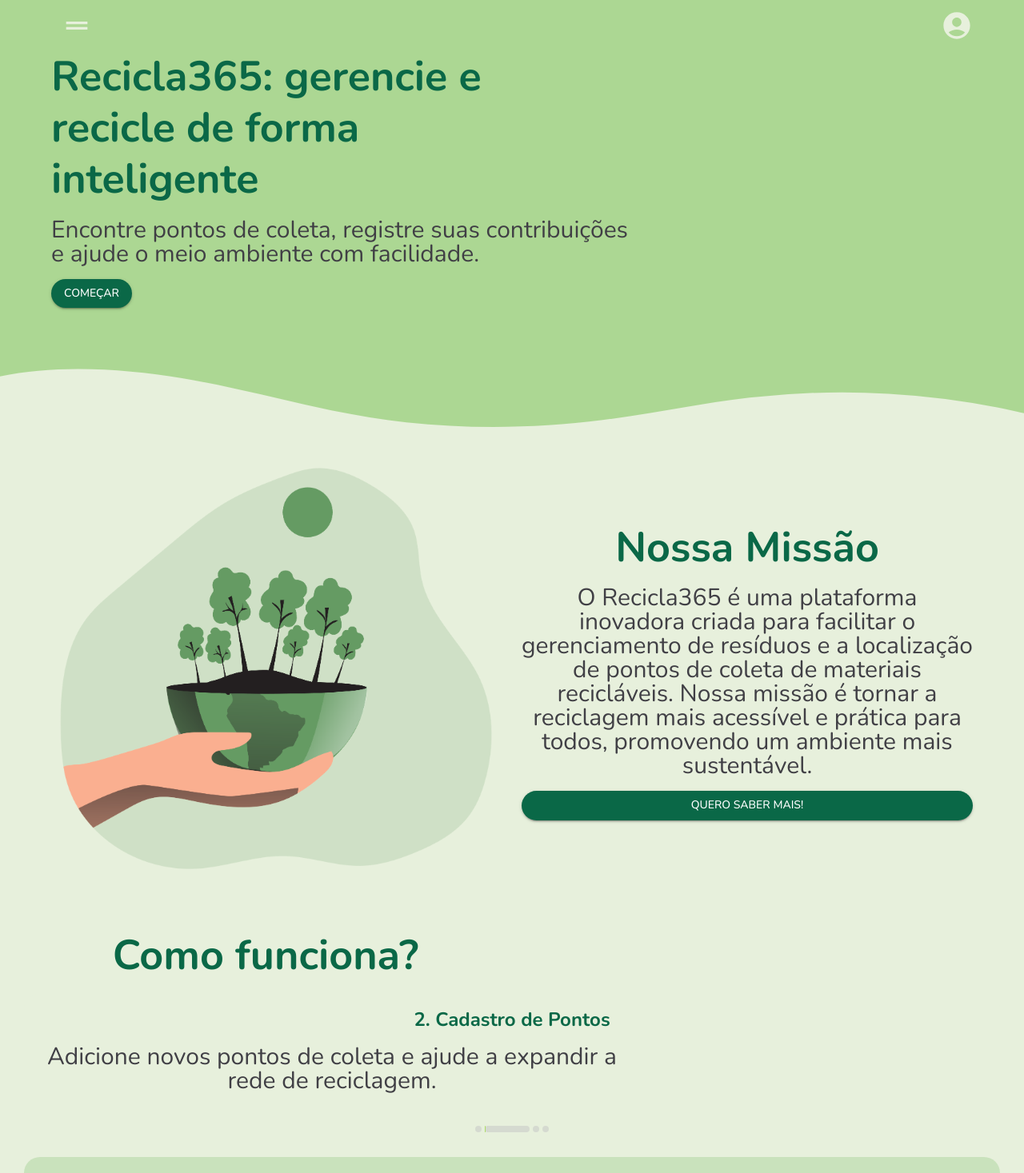
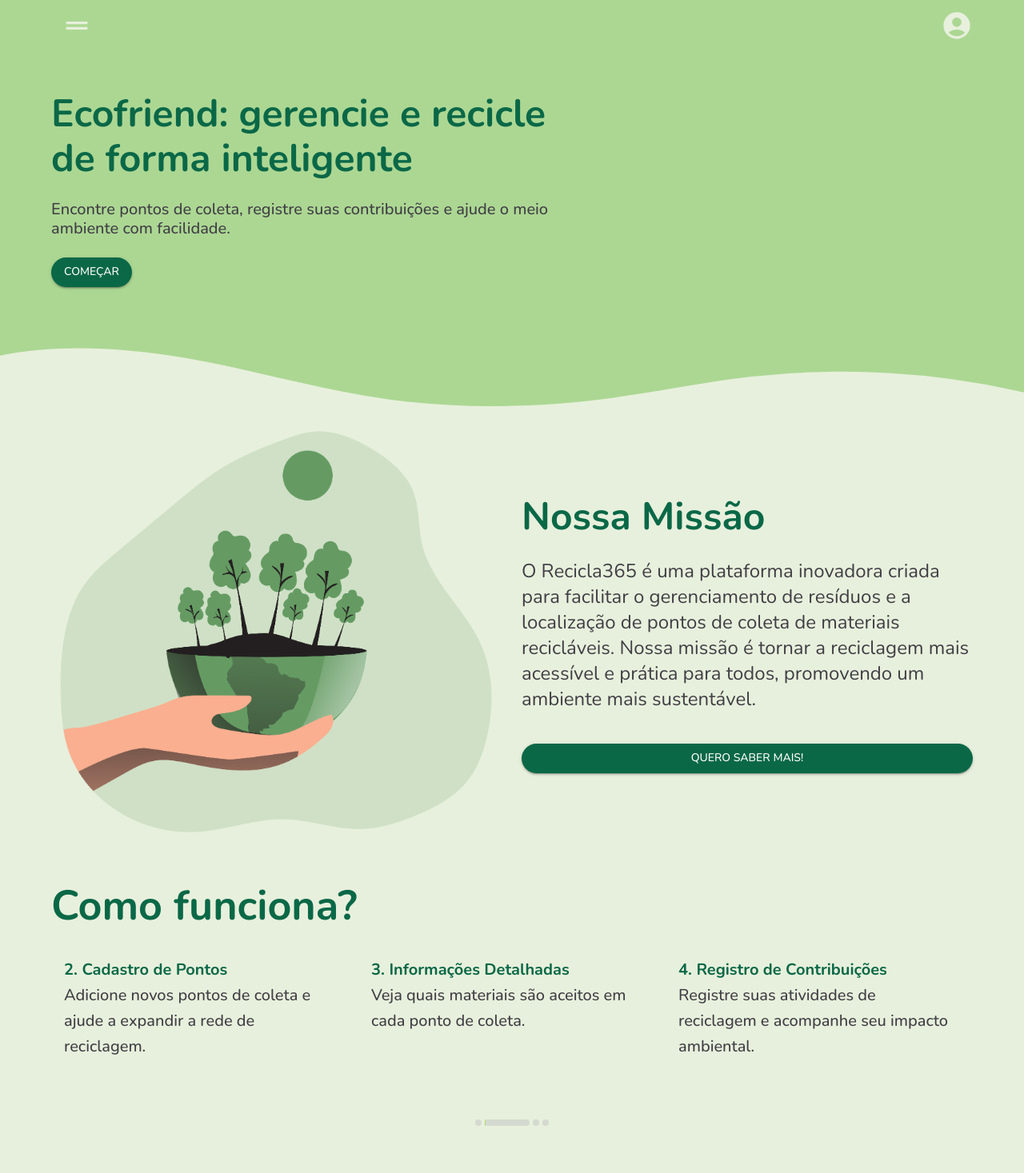
Before and after one commit to vhasckel/ecofriend, a React (Vite) app: page / in a window 1280 px wide. Shown: the top 1467 px of the page at 80% size. Built offline with nearby package versions, Linux system fonts and the light colour scheme.

Commit message:
fix: desktop layout

```diff
--- a/src/App.css
+++ b/src/App.css
@@ -2,4 +2,9 @@
     padding: 0;
     margin: 0;
     box-sizing: border-box;
+
 }
+
+body {
+    background-color: #E7F0DC;
+}
--- a/src/components/CustomArrow/CustomArrow.jsx
+++ b/src/components/CustomArrow/CustomArrow.jsx
@@ -15,7 +15,7 @@
   top: "50%",
   transform: "translateY(-50%)",
   zIndex: 1,
-  left: isLeft ? "12px" : "unset",
+  left: isLeft ? "1px" : "unset",
   right: isLeft ? "unset" : "12px",
 }));
 
--- a/src/components/CustomCard/CustomCard.jsx
+++ b/src/components/CustomCard/CustomCard.jsx
@@ -1,26 +1,49 @@
-import { Box, Card, CardContent, styled } from "@mui/material";
+import { Box, Card, CardContent, Typography, styled } from "@mui/material";
+import PropTypes from "prop-types";
 import Paragraph from "../Paragraph/Paragraph";
 import Subtitle from "../Subtitle/Subtitle";
+import theme from "../../theme/theme";
 
-const CustomCard = ({ title, paragraph, isFunctionalities }) => {
-  const CardStyled = styled(Card)(({ theme }) => ({
+const CardStyled = styled(Card)(({ theme, isFunctionalities }) => ({
   backgroundColor: isFunctionalities
     ? theme.palette.customColors.lightGreen
     : theme.palette.customColors.cardGreen,
-    margin: "0 10px",
+  marginRight: "10px",
   boxShadow: "none",
   textAlign: isFunctionalities ? "center" : "left",
+  fontSize: isFunctionalities ? "24px" : "16px",
+  [theme.breakpoints.up("sm")]: {
+    textAlign: "left",
+  },
 }));
-  return (
+
+const CustomCard = ({ subtitle, paragraph, isFunctionalities, variant }) => (
   <Box sx={{ minWidth: 275 }}>
     <CardStyled isFunctionalities={isFunctionalities}>
       <CardContent>
-          <Subtitle text={title} />
-          <Paragraph text={paragraph} />
+        <Typography
+          variant="h6"
+          fontWeight={700}
+          color={theme.palette.primary.main}
+        >
+          {subtitle}
+        </Typography>
+        <Typography variant={variant} color={theme.palette.customColors.text}>
+          {paragraph}
+        </Typography>
       </CardContent>
     </CardStyled>
   </Box>
 );
+
+CustomCard.propTypes = {
+  subtitle: PropTypes.string.isRequired,
+  paragraph: PropTypes.string.isRequired,
+  isFunctionalities: PropTypes.bool,
+};
+
+CustomCard.defaultProps = {
+  isFunctionalities: false,
 };
 
 export default CustomCard;
--- a/src/components/Footer/Footer.jsx
+++ b/src/components/Footer/Footer.jsx
@@ -1,5 +1,6 @@
-import { Box, Typography, Container, styled } from "@mui/material";
+import { Box, Container, Typography, styled } from "@mui/material";
 import Paragraph from "../Paragraph/Paragraph";
+import theme from "../../theme/theme";
 
 const BoxStyled = styled(Box)(({ theme }) => ({
   backgroundColor: theme.palette.customColors.mediumGreen,
@@ -11,9 +12,9 @@
   return (
     <BoxStyled component="footer">
       <Container maxWidth="lg">
-        <Paragraph
-          text={"© 2024 Recicla365. Todos os direitos reservados."}
-        ></Paragraph>
+        <Typography variant="subtitle1" color={theme.palette.customColors.text}>
+          Desenvolvido por vhasckel
+        </Typography>
       </Container>
     </BoxStyled>
   );
--- a/src/components/Hero/Hero.jsx
+++ b/src/components/Hero/Hero.jsx
@@ -1,9 +1,10 @@
-import { Box, Container, Grid } from "@mui/material";
+import { Box, Container, Typography } from "@mui/material";
 import { styled } from "@mui/system";
 import CustomButton from "../CustomButton/CustomButton";
 import PropTypes from "prop-types";
 import Title from "../Title/Title";
 import Paragraph from "../Paragraph/Paragraph";
+import theme from "../../theme/theme";
 
 const BoxStyled = styled(Box)(({ theme }) => ({
   backgroundColor: theme.palette.customColors.mediumGreen,
@@ -12,8 +13,9 @@
   textAlign: "center",
   position: "relative",
 
-  [theme.breakpoints.up("md")]: {
+  [theme.breakpoints.up("sm")]: {
     paddingBottom: "150px",
+    paddingTop: "50px",
     textAlign: "left",
   },
 }));
@@ -52,15 +54,28 @@
   return (
     <BoxStyled>
       <Container>
-        <Title text={"Recicla365: gerencie e recicle de forma inteligente"} />
+        <Box maxWidth={650}>
+          <Typography
+            variant="h3"
+            fontWeight={700}
+            color={theme.palette.primary.main}
+            mb={3}
+          >
+            Ecofriend: gerencie e recicle de forma inteligente
+          </Typography>
 
-        <Paragraph
-          text={
-            "Encontre pontos de coleta, registre suas contribuições e ajude o meio ambiente com facilidade."
-          }
-        />
+          <Typography
+            variant="h6"
+            color={theme.palette.customColors.text}
+            lineHeight={1.2}
+            mb={3}
+          >
+            Encontre pontos de coleta, registre suas contribuições e ajude o
+            meio ambiente com facilidade.
+          </Typography>
 
-        <CustomButton text={"Começar"} />
+          <CustomButton text={"Começar"} />
+        </Box>
         <BoxCustomShapeDivider>
           <svg
             data-name="Layer 1"
--- a/src/components/Paragraph/Paragraph.jsx
+++ b/src/components/Paragraph/Paragraph.jsx
@@ -1,20 +1,20 @@
 import { Typography, styled } from "@mui/material";
 import React from "react";
 
-const TypographyStyled = styled(Typography)(({ theme }) => ({
+const TypographyStyled = styled(Typography)(({ theme, fontSize }) => ({
   marginBottom: theme.spacing(2),
   color: theme.palette.customColors.text,
   lineHeight: "22px",
+  fontSize: fontSize || "16px",
 
-  [theme.breakpoints.up("md")]: {
-    fontSize: 30,
+  [theme.breakpoints.up("sm")]: {
     maxWidth: "41ch",
     lineHeight: "30px",
   },
 }));
 
-const Paragraph = ({ text }) => {
-  return <TypographyStyled>{text}</TypographyStyled>;
+const Paragraph = ({ text, fontSize }) => {
+  return <TypographyStyled fontSize={fontSize}>{text}</TypographyStyled>;
 };
 
 export default Paragraph;
--- a/src/components/Title/Title.jsx
+++ b/src/components/Title/Title.jsx
@@ -6,7 +6,7 @@
   color: theme.palette.primary.main,
   marginBottom: theme.spacing(2),
 
-  [theme.breakpoints.up("md")]: {
+  [theme.breakpoints.up("sm")]: {
     fontSize: 52,
     maxWidth: "20ch",
   },
--- a/src/pages/LandingPage/index.jsx
+++ b/src/pages/LandingPage/index.jsx
@@ -1,4 +1,4 @@
-import { Box, Container, Grid, styled } from "@mui/material";
+import { Box, Container, Grid, Typography, styled } from "@mui/material";
 import Slider from "react-slick";
 import SliderWrapper from "../../utils/_SlickSliderStyle";
 import "slick-carousel/slick/slick.css";
@@ -12,81 +12,107 @@
 } from "../../utils/sliderSetings";
 import Hero from "../../components/Hero/Hero";
 import Title from "../../components/Title/Title";
-import Paragraph from "../../components/Paragraph/Paragraph";
+
 import CustomButton from "../../components/CustomButton/CustomButton";
 import CustomCard from "../../components/CustomCard/CustomCard";
 import Footer from "../../components/Footer/Footer";
+import theme from "../../theme/theme";
 
 const BoxStyled = styled(Box)(({ theme }) => ({
   backgroundColor: theme.palette.customColors.lightGreen,
   flexDirection: "column",
-  padding: 20,
+  // paddingBottom: 50,
+  height: 500,
   textAlign: "center",
+
+  [theme.breakpoints.up("sm")]: {
+    textAlign: "left",
+  },
 }));
 
 const LandingPage = () => {
   return (
-    <Box>
+    <>
       <Hero />
-
-      <BoxStyled>
-        <Container>
+      <Container
+        sx={{
+          backgroundColor: theme.palette.customColors.lightGreen,
+        }}
+      >
+        {/* <BoxStyled> */}
+        <Box mb={3}>
           <Grid container spacing={3}>
-            {/* Coluna para a imagem */}
-            <Grid item xs={12} md={6}>
-              <img src={Image} alt="" style={{ width: "100%" }} />
+            <Grid item xs={12} sm={6}>
+              <img src={Image} alt="Ecology" style={{ width: "100%" }} />
             </Grid>
-            {/* Coluna para o texto */}
             <Grid
               item
               xs={12}
-              md={6}
+              sm={6}
               container
               direction="column"
               justifyContent="center"
             >
-              <Title text={"Nossa Missão"} />
-              <Paragraph
-                text={
-                  "O Recicla365 é uma plataforma inovadora criada para facilitar o gerenciamento de resíduos e a localização de pontos de coleta de materiais recicláveis. Nossa missão é tornar a reciclagem mais acessível e prática para todos, promovendo um ambiente mais sustentável."
-                }
-              />
+              <Typography
+                variant="h3"
+                fontWeight={700}
+                color={theme.palette.primary.main}
+                mb={3}
+              >
+                Nossa Missão
+              </Typography>
+              <Typography
+                mb={5}
+                variant="h5"
+                color={theme.palette.customColors.text}
+              >
+                O Recicla365 é uma plataforma inovadora criada para facilitar o
+                gerenciamento de resíduos e a localização de pontos de coleta de
+                materiais recicláveis. Nossa missão é tornar a reciclagem mais
+                acessível e prática para todos, promovendo um ambiente mais
+                sustentável.
+              </Typography>
               <CustomButton text={"Quero saber mais!"} />
             </Grid>
           </Grid>
-        </Container>
-      </BoxStyled>
+        </Box>
+        {/* </BoxStyled> */}
 
-      <BoxStyled>
+        {/* <BoxStyled> */}
+        <Box mb={10} height={300}>
           <Title text={"Como funciona?"} />
-
           <SliderWrapper>
             <Slider {...functionalitiesSettings}>
               {cardContents.map((content, index) => (
                 <CustomCard
                   key={index}
-                title={content.title}
+                  subtitle={content.title}
                   paragraph={content.paragraph}
                   isFunctionalities={true}
+                  variant={"h6"}
                 />
               ))}
             </Slider>
           </SliderWrapper>
-      </BoxStyled>
+        </Box>
+        {/* </BoxStyled> */}
 
-      <BoxStyled>
+        {/* <BoxStyled> */}
+        <Box mb={10}>
           <Slider {...userCommentsSettings}>
             {userComments.map((content, index) => (
               <CustomCard
                 key={index}
-              title={content.name}
+                subtitle={content.name}
                 paragraph={content.text}
               />
             ))}
           </Slider>
-      </BoxStyled>
+        </Box>
+        {/* </BoxStyled> */}
+      </Container>
       <Footer />
-    </Box>
+    </>
   );
 };
 
--- a/src/utils/_SlickSliderStyle.jsx
+++ b/src/utils/_SlickSliderStyle.jsx
@@ -21,7 +21,7 @@
 
   .slick-dots li {
     width: 8px;
-    margin: 0 2px;
+    margin: -50px 2px;
     transition: width 0.3s ease-in-out;
   }
 
@@ -32,7 +32,7 @@
 
   .slick-dots .slick-active .ft-slick__dots--custom {
     width: 56px;
-    top: 0px;
+    top: 0;
 
     .loading {
       height: 8px;
--- a/src/utils/sliderSetings.jsx
+++ b/src/utils/sliderSetings.jsx
@@ -5,7 +5,7 @@
   autoplay: true,
   autoplaySpeed: 5000,
   infinite: true,
-  slidesToShow: 1,
+  slidesToShow: 3,
   slidesToScroll: 1,
   initialSlide: 0,
   speed: 500,
@@ -20,8 +20,8 @@
     {
       breakpoint: 1024,
       settings: {
-        slidesToShow: 3,
-        slidesToScroll: 3,
+        slidesToShow: 2,
+        slidesToScroll: 1,
         infinite: true,
         dots: true,
       },
@@ -48,7 +48,7 @@
   dots: false,
   infinite: false,
   speed: 500,
-  slidesToShow: 1,
+  slidesToShow: 2,
   slidesToScroll: 1,
   autoplay: false,
   arrows: true,
@@ -58,8 +58,8 @@
     {
       breakpoint: 1024,
       settings: {
-        slidesToShow: 3,
-        slidesToScroll: 3,
+        slidesToShow: 2,
+        slidesToScroll: 2,
         infinite: true,
         dots: false,
       },
@@ -67,7 +67,7 @@
     {
       breakpoint: 600,
       settings: {
-        slidesToShow: 2,
+        slidesToShow: 1,
         slidesToScroll: 2,
         initialSlide: 2,
       },
```
Lines whose indentation alone changed are shown as unchanged.
